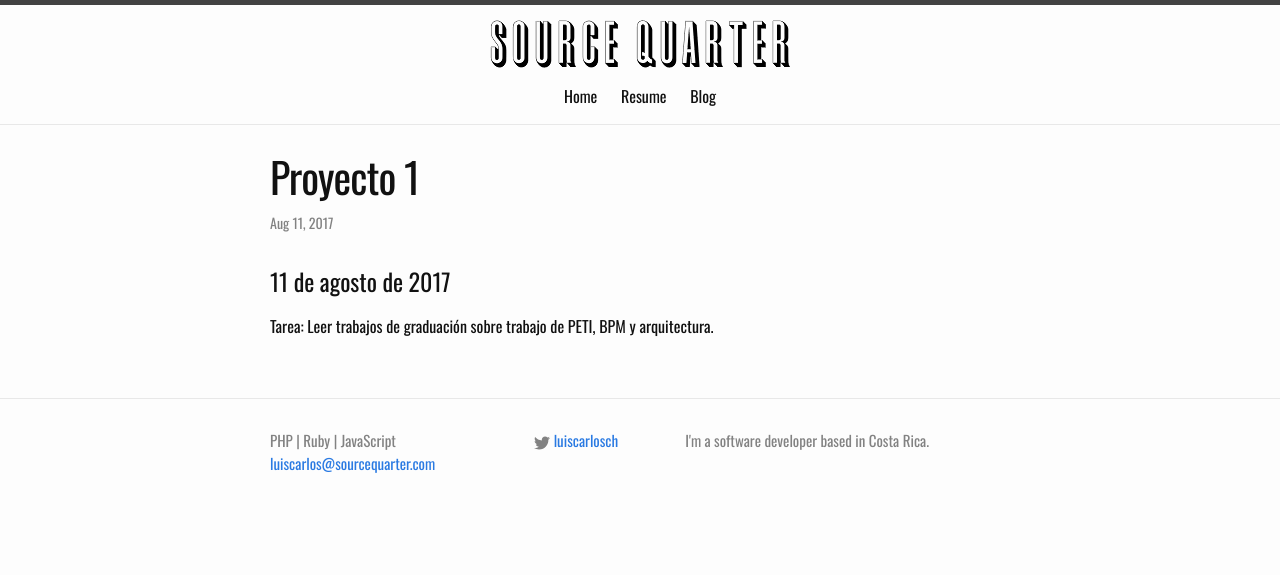
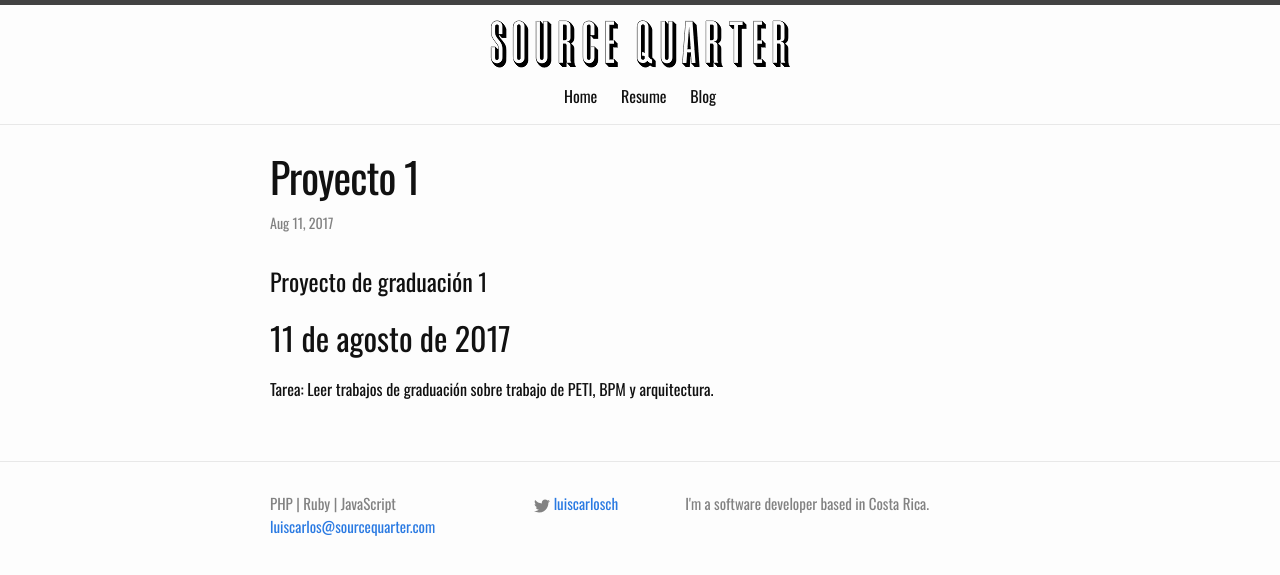
Before and after one commit to lucachaco/sourcequarter-lander, a Jekyll site: the page built from _posts/2017-08-11-proyecto-1.md, in a window 1280 px wide. Shown: the top 575 px of the page. Built offline with Jekyll 4.4.1, drawn with Linux system fonts in a browser that asks for light colours; our own code applies the rules of GitHub Pages for plain Markdown files.

Commit message:
Update 2017-08-11-proyecto-1.md

```diff
--- a/_posts/2017-08-11-proyecto-1.md
+++ b/_posts/2017-08-11-proyecto-1.md
@@ -1,3 +1,4 @@
+# Proyecto de graduación 1
 
-# 11 de agosto de 2017
+## 11 de agosto de 2017
 Tarea: Leer trabajos de graduación sobre trabajo de PETI, BPM y arquitectura.
```
